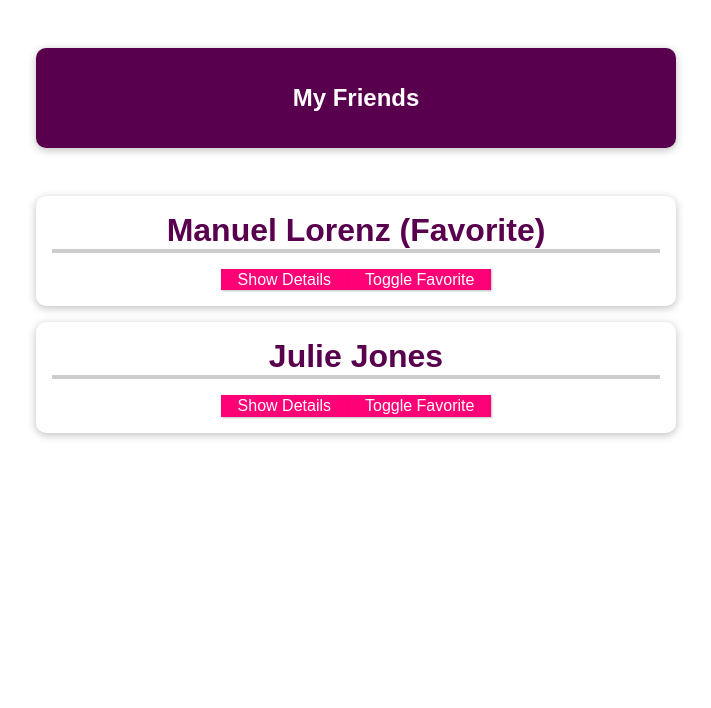
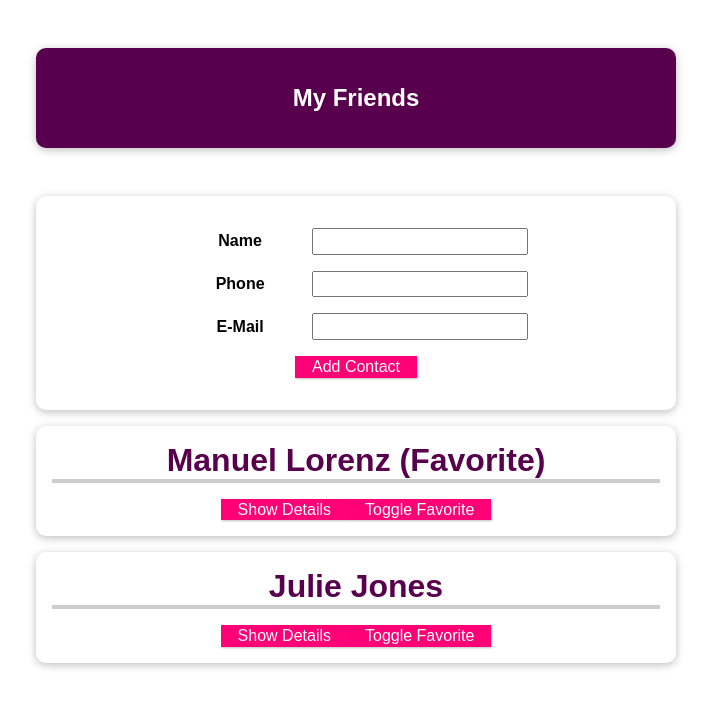
Before and after one commit to devR2001/vue-basics, a Vue app in the folder udemy-first-app/: page / in a window 1280 px wide. Shown: the top 708 px of the page, without its empty margins (284-995 px from the left). Built offline with nearby package versions, Linux system fonts and the light colour scheme.

Commit message:
Adding Components & Connecting Them

```diff
--- a/udemy-first-app/src/App.vue
+++ b/udemy-first-app/src/App.vue
@@ -3,6 +3,7 @@
     <header>
       <h1>My Friends</h1>
     </header>
+    <new-friend @add-contact="addContact" />
     <ul>
       <friend-contact
         v-for="friend in friends"
@@ -47,6 +48,16 @@
       );
       identifiedFriend.isFavorite = !identifiedFriend.isFavorite;
     },
+    addContact(emittedName, emittedPhone, emittedEmail) {
+      const newFriendContact = {
+        id: new Date().toISOString(),
+        name: emittedName,
+        phone: emittedPhone,
+        email: emittedEmail,
+        isFavorite: false,
+      };
+      this.friends.push(newFriendContact);
+    },
   },
 };
 </script>
@@ -77,7 +88,8 @@
   padding: 0;
   list-style: none;
 }
-#app li {
+#app li,
+#app form {
   box-shadow: 0 2px 8px rgba(0, 0, 0, 0.26);
   margin: 1rem auto;
   border-radius: 10px;
@@ -107,4 +119,17 @@
   border-color: #ec3169;
   box-shadow: 1px 1px 4px rgba(0, 0, 0, 0.26);
 }
+#app input {
+  font: inherit;
+  padding: 0.15rem;
+}
+#app label {
+  font-weight: bold;
+  margin-right: 1rem;
+  width: 7rem;
+  display: inline-block;
+}
+#app form div {
+  margin: 1rem 0;
+}
 </style>
--- /dev/null
+++ b/udemy-first-app/src/components/NewFriend.vue
@@ -0,0 +1,44 @@
+<template>
+  <form @submit.prevent="submitData">
+    <div>
+      <label>Name</label>
+      <input type="text" v-model="enteredName" />
+    </div>
+    <div>
+      <label>Phone</label>
+      <input type="tel" v-model="enteredPhone" />
+    </div>
+    <div>
+      <label>E-Mail</label>
+      <input type="email" v-model="enteredEmail" />
+    </div>
+    <div>
+      <button>Add Contact</button>
+    </div>
+  </form>
+</template>
+
+<script>
+export default {
+  emits: ["add-contact"],
+  data() {
+    return {
+      enteredName: "",
+      enteredPhone: "",
+      enteredEmail: "",
+    };
+  },
+  methods: {
+    submitData() {
+      this.$emit(
+        "add-contact",
+        this.enteredName,
+        this.enteredPhone,
+        this.enteredEmail
+      );
+    },
+  },
+};
+</script>
+
+<style scoped></style>
```
Also changed, not shown: udemy-first-app/src/main.js (+7 -5 lines).
